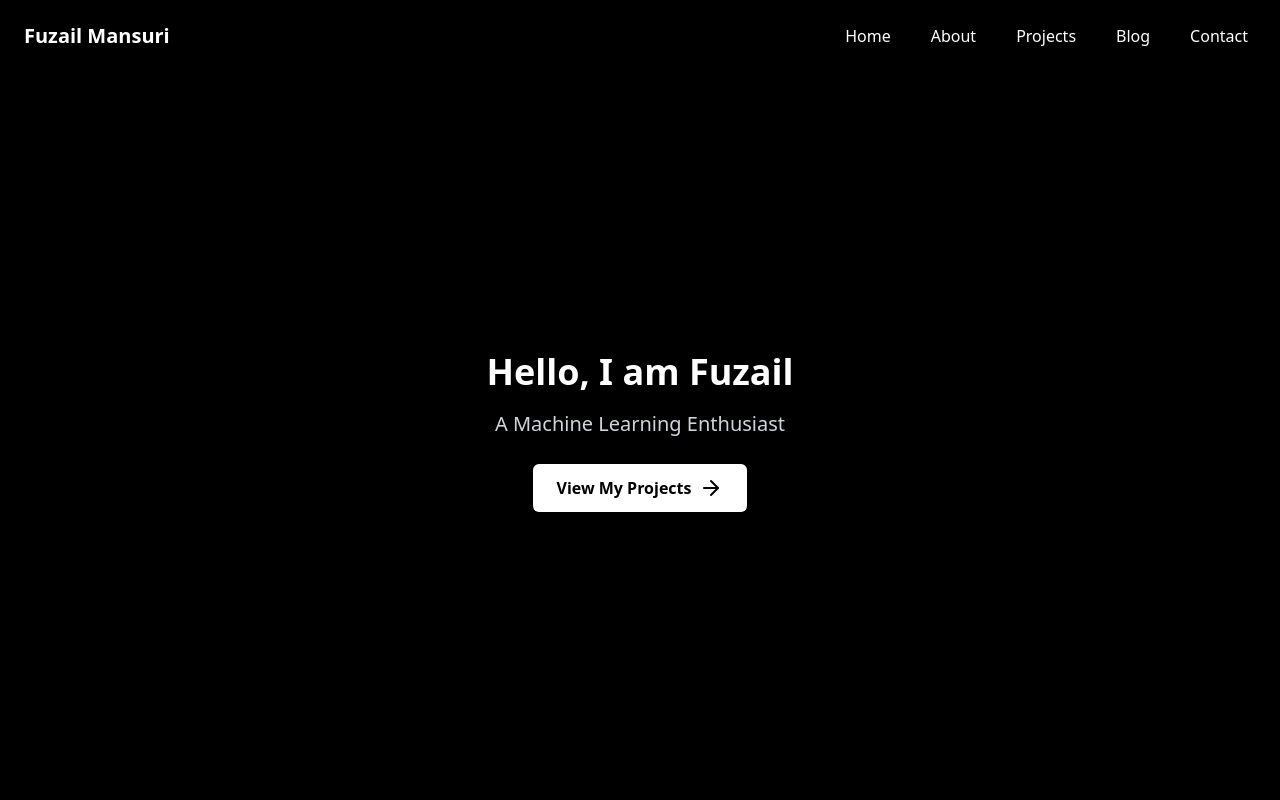
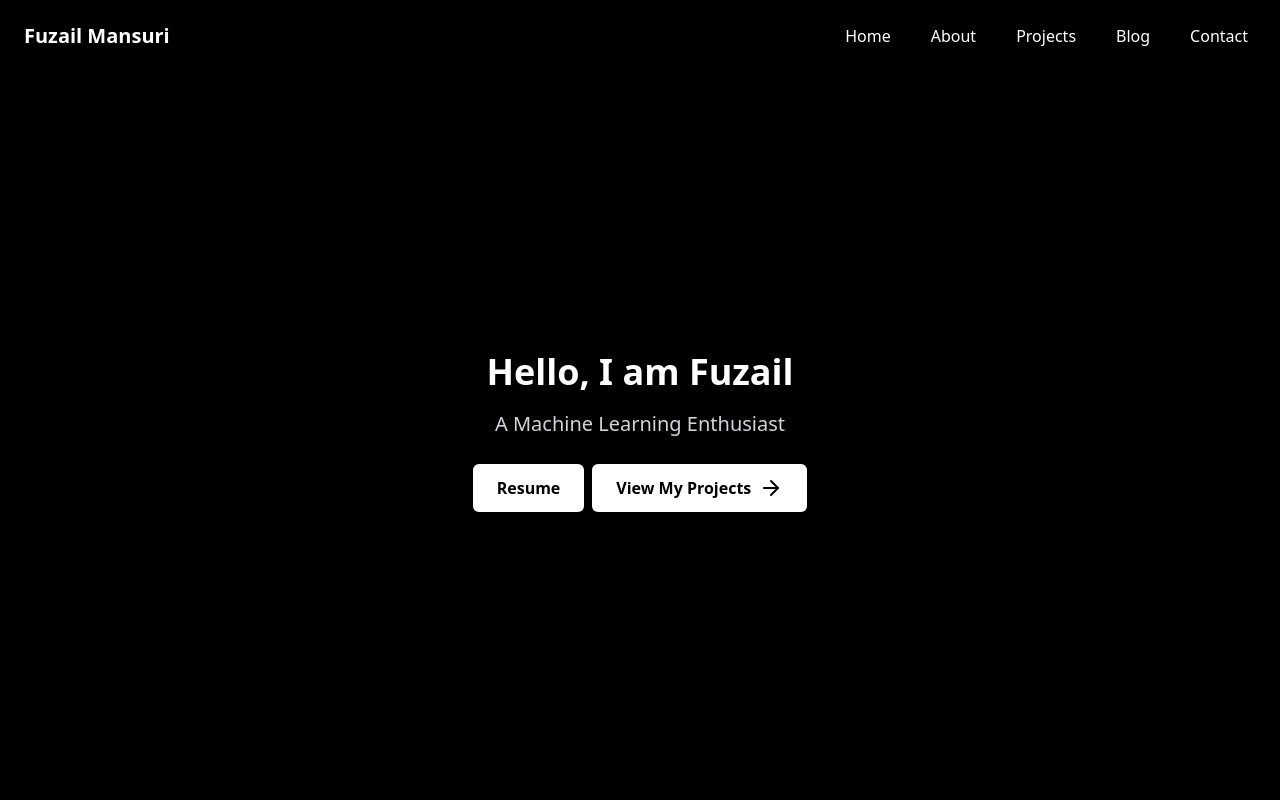
Before and after one commit to fuz3l/portfolio-website01, a Next.js app: page / in a window 1280 px wide. Shown: the top 800 px of the page. Built offline with nearby package versions, Linux system fonts and the light colour scheme.

Commit message:
resume button added

```diff
--- a/src/app/page.js
+++ b/src/app/page.js
@@ -43,7 +43,15 @@ export default function Home() {
       <p className="text-xl text-center stagger-animate max-w-2xl text-gray-300 leading-relaxed">
        A Machine Learning Enthusiast     </p>
 
+<div className="flex space-x-2">
       {/* CTA Button */}
+      <Link
+        href="https://drive.google.com/file/d/1MKx_jy0V4mL7NGDCeAjl97wGTPsUVo7p/view?usp=drive_link"
+        className="mt-6 stagger-animate bg-white rounded-md text-black px-6 py-3 font-bold inline-flex items-center shadow-md hover:bg-gray-200 transition duration-300"
+      >
+        Resume
+
+      </Link>
       <Link
         href="/projects"
         className="mt-6 stagger-animate bg-white rounded-md text-black px-6 py-3 font-bold inline-flex items-center shadow-md hover:bg-gray-200 transition duration-300"
@@ -51,6 +59,8 @@ export default function Home() {
         View My Projects
         <ArrowRight className="ml-2" />
       </Link>
+
+      </div>
     </div>
 
     <div>
```
